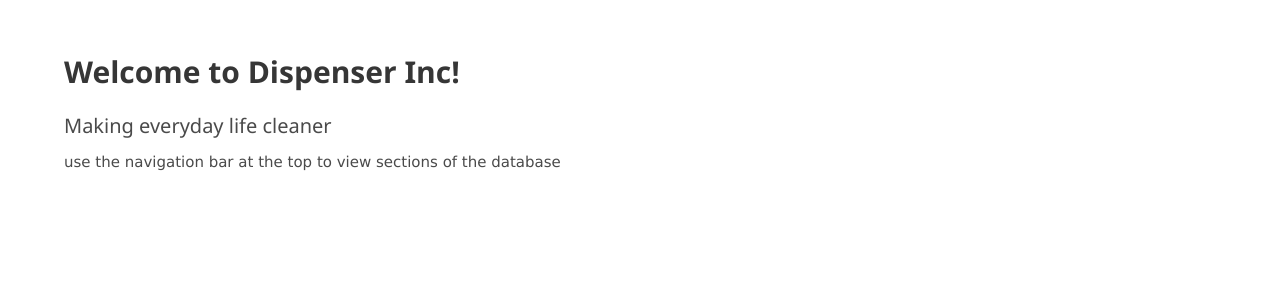
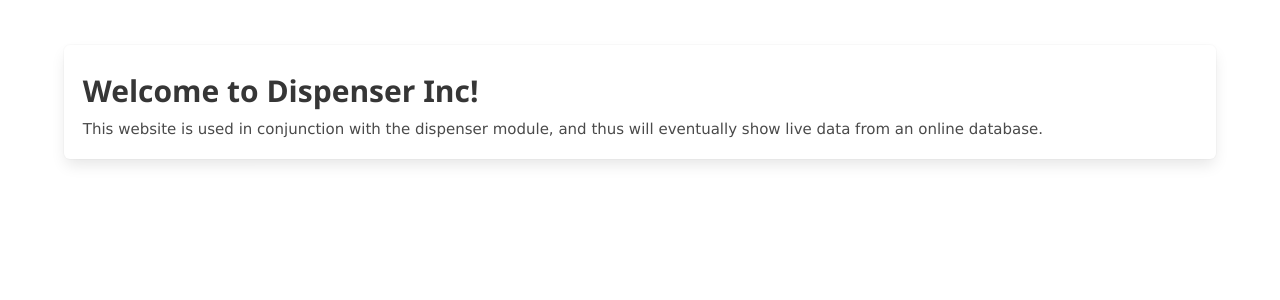
Before and after one commit to zakr0112/Soap-Dispenser, a Django app: page / in a window 1280 px wide. Shown: the part 85-385 px from the top of the page. Run offline with Django 4.2, Linux system fonts and the light colour scheme; data comes from the database, SQL or seed files in the repository.

Commit message:
Box around the data

```diff
--- a/soap_project/dispenser/templates/dispenser/DispenserList.html
+++ b/soap_project/dispenser/templates/dispenser/DispenserList.html
@@ -40,6 +40,7 @@
 
     <section class="section">
         <div class="container">
+            <div class="box">
             <h1 class="title">Dispensers</h1>
             <table class="table is-striped is-fullwidth">
                 <thead>
@@ -65,6 +66,7 @@
                     {% endfor %}
                 </tbody>
             </table>
+            </div>
         </div>
     </section>
 
--- a/soap_project/dispenser/templates/dispenser/home.html
+++ b/soap_project/dispenser/templates/dispenser/home.html
@@ -40,13 +40,15 @@
 
     <section class="section">
         <div class="container">
+            <div class="box">
             <h1 class="title">Welcome to Dispenser Inc!</h1>
-            <h4>Making everyday life cleaner</h4>
-            <p>use the navigation bar at the top to view sections of the
-                database
-            </p>
+            This website is used in conjunction with the dispenser module,
+                and thus will eventually
+                show live data from an online database.
 
+            </div>
     </section>
+
 
 
 
--- a/soap_project/dispenser/templates/dispenser/shifts.html
+++ b/soap_project/dispenser/templates/dispenser/shifts.html
@@ -40,6 +40,7 @@
 
     <section class="section">
         <div class="container">
+            <div class="box">
             <h1 class="title">Shifts</h1>
             <table class="table is-striped is-fullwidth">
                 <thead>
@@ -65,6 +66,7 @@
                     {% endfor %}
                 </tbody>
             </table>
+            </div>
         </div>
     </section>
 
--- a/soap_project/dispenser/templates/dispenser/sites.html
+++ b/soap_project/dispenser/templates/dispenser/sites.html
@@ -40,9 +40,10 @@
 
     <section class="section">
         <div class="container">
+            <div class="box">
             <h1 class="title">Sites</h1>
             <h4>Coming Soon</h4>
-
+        </div>
     </section>
 
 
--- a/soap_project/dispenser/templates/dispenser/stock.html
+++ b/soap_project/dispenser/templates/dispenser/stock.html
@@ -40,6 +40,7 @@
 
     <section class="section">
         <div class="container">
+            <div class="box">
             <h1 class="title">Restock Companies</h1>
             <table class="table is-striped is-fullwidth">
                 <thead>
@@ -67,11 +68,13 @@
                     {% endfor %}
                 </tbody>
             </table>
+            </div>
         </div>
     </section>
 
     <section class="section">
         <div class="container">
+            <div class="box">
             <h1 class="title">Stock Purchases</h1>
             <table class="table is-striped is-fullwidth">
                 <thead>
@@ -104,12 +107,14 @@
                     {% endfor %}
                 </tbody>
             </table>
+            </div>
         </div>
     </section>
 
 
     <section class="section">
         <div class="container">
+            <div class="box">
             <h1 class="title">Stock Supervisor</h1>
             <table class="table is-striped is-fullwidth">
                 <thead>
@@ -132,6 +137,7 @@
                 </tbody>
             </table>
         </div>
+        </div>
     </section>
 
 
```
